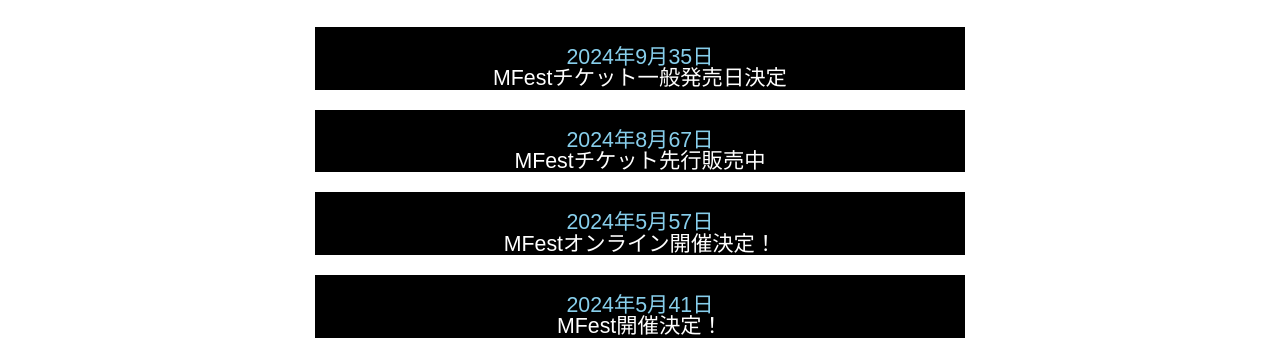
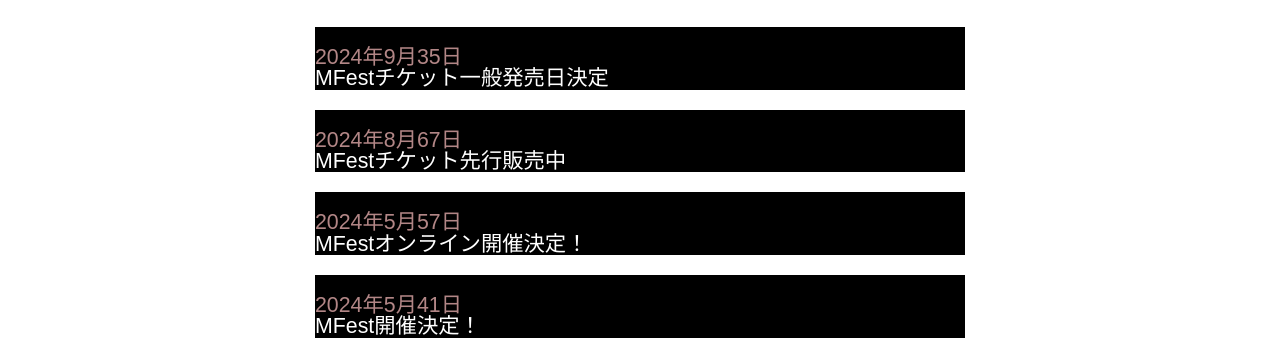
Before and after one commit to Tom04ls/final_report, a plain HTML site: page news.html in a window 1280 px wide. Shown: the part 451-809 px from the top of the page. Drawn offline with Linux system fonts and the light colour scheme.

Commit message:
news の文字の位置を左寄せに
色を何とかしてくれ

```diff
--- a/css/news.css
+++ b/css/news.css
@@ -98,7 +98,6 @@ h1{
     width: 650px;
     margin: 20px auto;
     height: auto;/*ここ変えたら終わる*/
-    text-align: center;
     padding:20px 0px 0px 0px;
 }
 
@@ -109,10 +108,11 @@ h1{
     height: auto;
     background-color: aquamarine;/*詳細の背景の色*/
     border: 1px solid #000000;
+    text-align: center;
     padding: 10px;
 }
 
-.news .con a{/*詳細の文字の色*/
+.con a{/*詳細の文字の色*/
     width: 750px;
     margin: 5px auto 5px auto;/*このブロックの位置調整*/
     color:black;
@@ -120,8 +120,8 @@ h1{
     opacity: 0.9;
 }
 
-.news c{/*年月日の色*/
-    color:skyblue;
+.news .date{/*年月日色*/
+    color:#b28686;
 }
 .newsS li{
     list-style: none;
--- a/news.html
+++ b/news.html
@@ -31,7 +31,7 @@
                 <h1>News</h1> <!--h1タグで中央上の「NEWS」を設定する-->
 
                 <li class = "news" onclick="changeDisplay(this)">
-                    <a><c>2024年9月35日</c><br>MFestチケット一般発売日決定</a>
+                    <a><div class = "date">2024年9月35日</div>MFestチケット一般発売日決定</a>
                     <ul class = "con">
                         <a>"MFest"のチケットを9月43日に発売します！<br>詳細はお楽しみに
                         </a>
@@ -39,7 +39,7 @@
                 </li>
 
                 <li class = "news" onclick="changeDisplay(this)">
-                    <a><c>2024年8月67日</c><br>MFestチケット先行販売中</a>
+                    <a><div class = "date">2024年8月67日</div>MFestチケット先行販売中</a>
                     <ul class = "con">
                         <a>"MFest"のチケットを8月67日から発売中！<br>今購入すると特典あります
                         </a>
@@ -47,7 +47,7 @@
                 </li>
 
                 <li class = "news"onclick="changeDisplay(this)">
-                    <a><c>2024年5月57日</c><br>MFestオンライン開催決定！</a>
+                    <a><div class = "date">2024年5月57日</div>MFestオンライン開催決定！</a>
                     <ul class = "con">
                         <a>"MFest"の生放送が決定しました！<br>詳細はお楽しみに
                         </a>
@@ -55,7 +55,7 @@
                 </li>
                 <!--news追加ここから-->
                 <li class ="news"onclick="changeDisplay(this)">
-                    <a><c>2024年5月41日</c><br>MFest開催決定！</a>
+                    <a><div class = "date">2024年5月41日</div>MFest開催決定！</a>
                     <ul class = "con">
                         <a>"MFest"の開催が決定しました！<br>Day1は11月・Day2は12月・Day3は13月に開催します！<br><b>MFest</b><br><b>2025年11月34日(彗)・12月62日(冥)・13月10日(地)</b><br><b>名古屋大学大学院</b>
                         </a>
```
